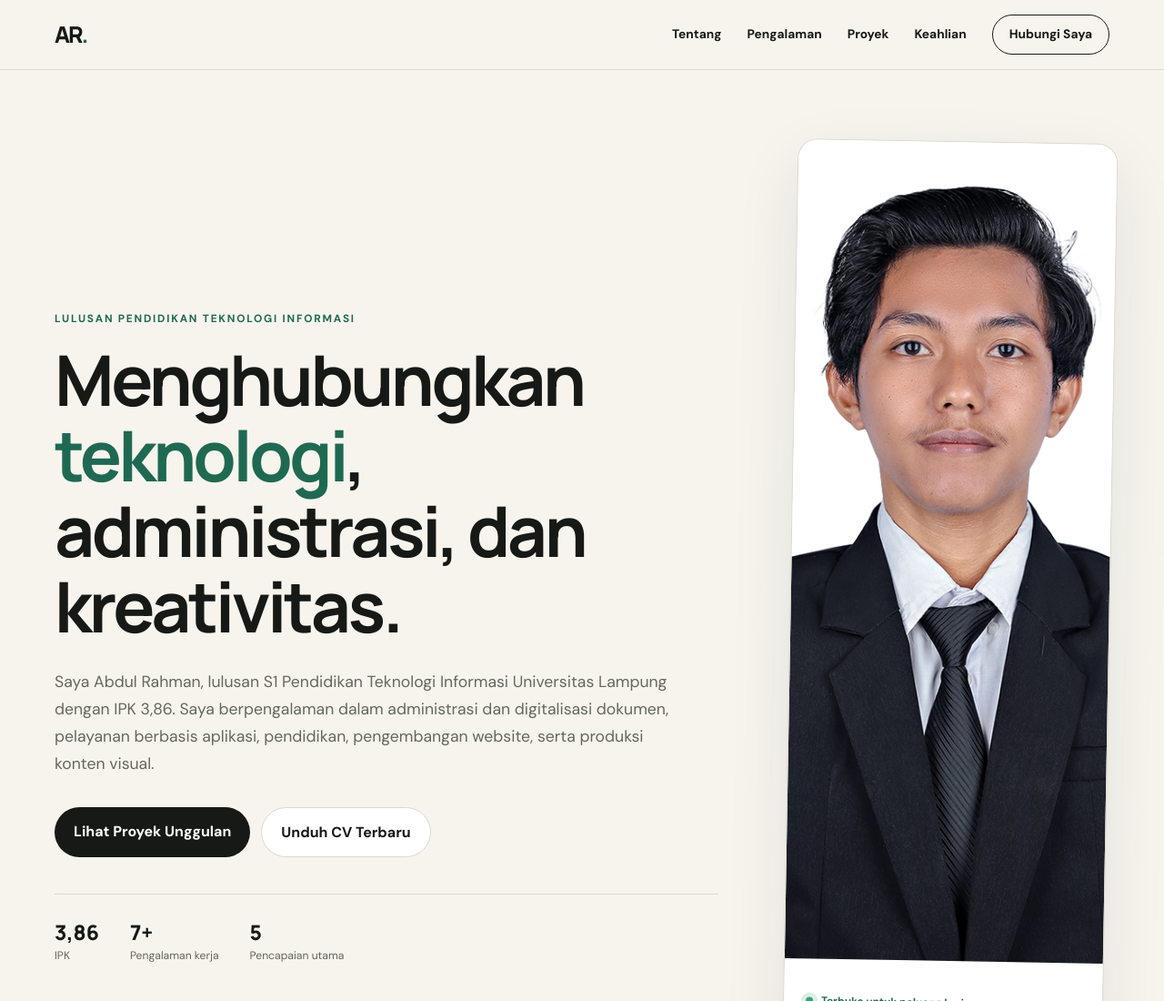
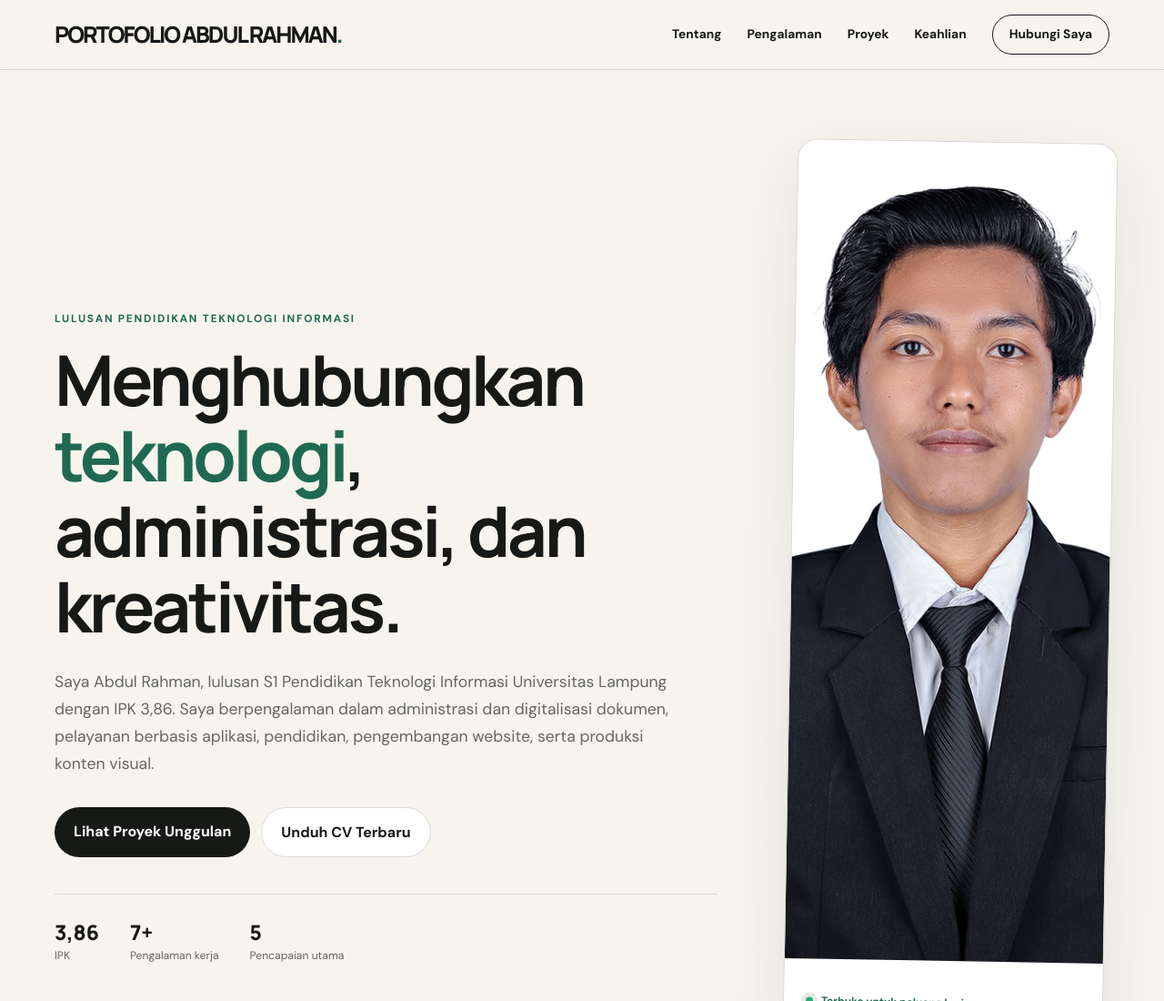
Before and after one commit to abdulrahman310804/Curriculum_Vitae, a plain HTML site: page index.html in a window 1280 px wide. Shown: the top 1100 px of the page at 91% size. Drawn offline with Linux system fonts and the light colour scheme.

```diff
--- a/index.html
+++ b/index.html
@@ -19,7 +19,7 @@
   <a class="skip-link" href="#main">Lewati ke konten utama</a>
   <header class="site-header" id="top">
     <nav class="nav container" aria-label="Navigasi utama">
-      <a class="brand" href="#top" aria-label="Beranda">AR<span>.</span></a>
+      <a class="brand" href="#top" aria-label="Beranda">PORTOFOLIO ABDUL RAHMAN<span>.</span></a>
       <button class="menu-toggle" type="button" aria-expanded="false" aria-controls="nav-links"><span class="sr-only">Buka menu</span><i></i><i></i><i></i></button>
       <div class="nav-links" id="nav-links">
         <a href="#tentang">Tentang</a><a href="#pengalaman">Pengalaman</a><a href="#proyek">Proyek</a><a href="#keahlian">Keahlian</a><a class="nav-cta" href="#kontak">Hubungi Saya</a>
```
